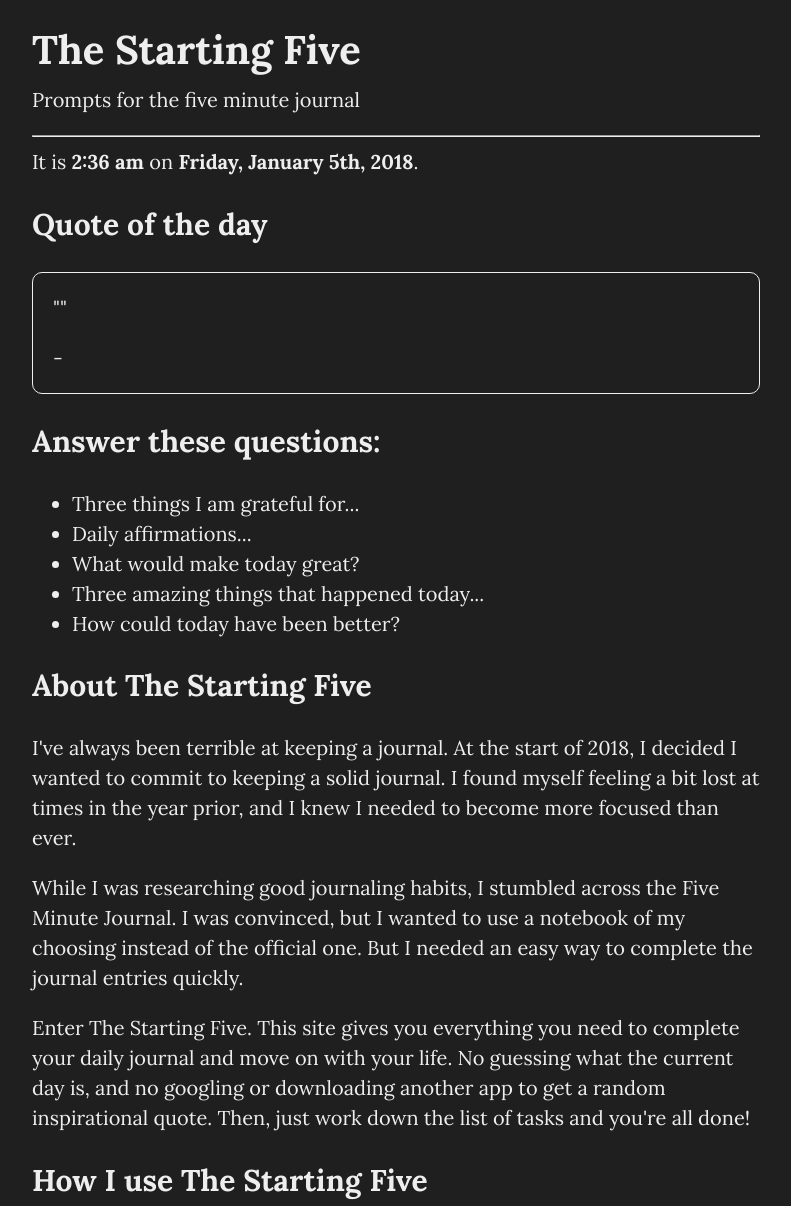
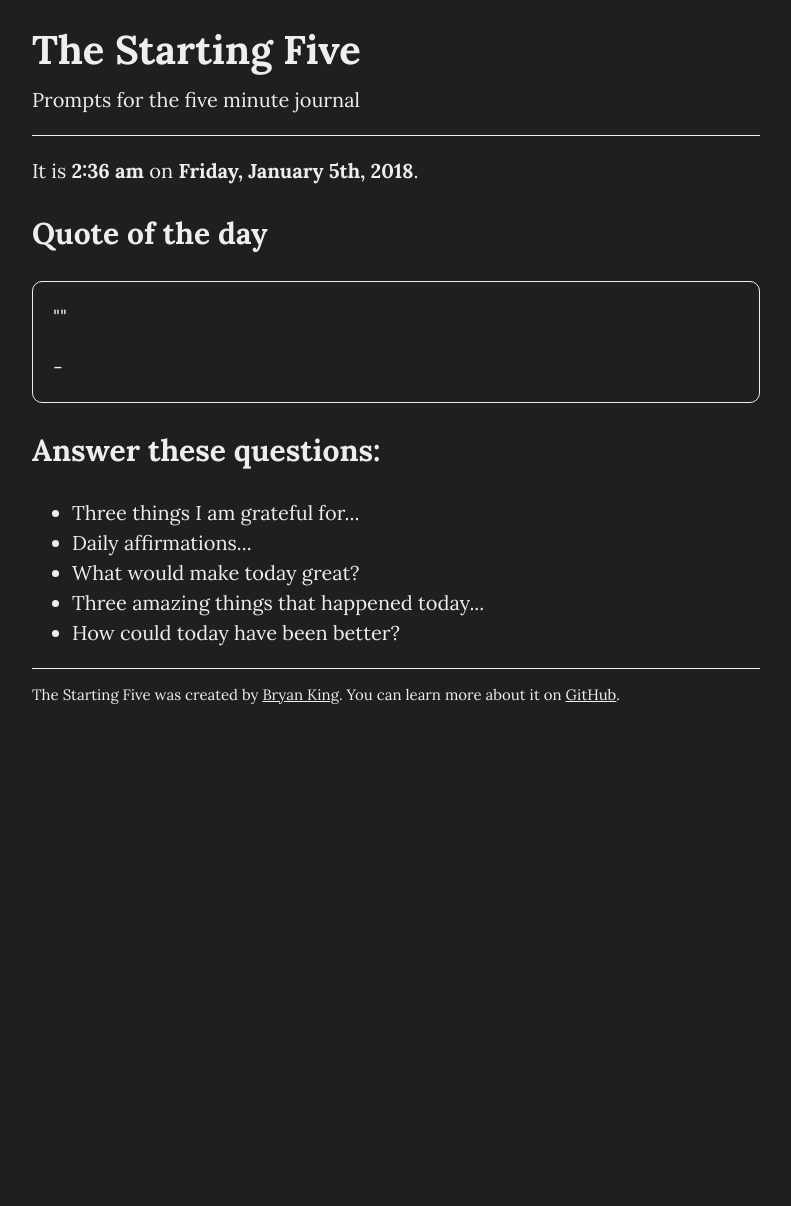
Before and after one commit to boldlybryan/startingfive, a plain HTML site: page index.html in a window 1280 px wide. Shown: the top 1206 px of the page, without its empty margins (244-1035 px from the left). After the commit the page ends 800 px from the top, so only its background shows below. Drawn offline with nearby package versions, Linux system fonts and the light colour scheme.

Commit message:
Added proper header/footer plus addt'l info

```diff
--- a/index.html
+++ b/index.html
@@ -9,14 +9,15 @@
   <link href="https://fonts.googleapis.com/css?family=Lora:400,400i,700" rel="stylesheet">
 </head>
 <body>
-  <h1>The Starting Five</h1>
-  <p>Prompts for the five minute journal</p>
-  <hr>
+  <header>
+    <h1>The Starting Five</h1>
+    <p>Prompts for the five minute journal</p>
+  </header>
   <p>It is <b class="time"></b> on <b class="date"></b>.</p>
   <h2>Quote of the day</h2>
   <div class="quote">
     <p>"<span class="content"></span>"</p>
-    <span>-<a href="" class="source"></a></span>
+    <span>- <a href="" class="source"></a></span>
   </div>
   <h2>Answer these questions:</h2>
   <ul>
@@ -26,14 +27,9 @@
     <li>Three amazing things that happened today...</li>
     <li>How could today have been better?</li>
   </ul>
-  <h2>About The Starting Five</h2>
-  <p>I've always been terrible at keeping a journal. At the start of 2018, I decided I wanted to commit to keeping a solid journal. I found myself feeling a bit lost at times in the year prior, and I knew I needed to become more focused than ever.</p>
-  <p>While I was researching good journaling habits, I stumbled across the Five Minute Journal. I was convinced, but I wanted to use a notebook of my choosing instead of the official one. But I needed an easy way to complete the journal entries quickly.</p>
-  <p>Enter The Starting Five. This site gives you everything you need to complete your daily journal and move on with your life. No guessing what the current day is, and no googling or downloading another app to get a random inspirational quote. Then, just work down the list of tasks and you're all done!</p>
-  <h2>How I use The Starting Five</h2>
-  <p>I use a Hardcover Leuctturm1917 Dot Grid notebook for both my five minute journal and a bullet journal task manager. I also carry Field Notes Brand pocket notebooks everywhere for creating lists, quick notes, etc. while I'm on the go.</p>
-  <p>I start my day by spending 10 minutes getting focused on the day ahead. I open up The Starting Five and enter the date below the previous day's entry. Below that, I copy the quote and spend a few extra seconds reflecting on it. After that, I spend a couple of minutes to take inventory of three things I'm grateful for and my daily affirmation. Then, I quickly reference my to-dos and take stock of my state-of-mind to determine what would make the day ahead great. During this time, I'll also check to see if I have any appointments or well-wishes to give before moving on with my day.</p>
-  <p>At the end of the day, I revisit my journal and look back on my wins of the day, as well as something that would've made the day better. Also, I flip through my Field Notes to make sure everything makes that needs to get back into my main journal gets there. This process works well for me, and if anything changes I'll be sure to update it here.</p>
+  <footer>
+    <p>The Starting Five was created by <a href="https://brykng.com">Bryan King</a>. You can learn more about it on <a href="https://github.com/brykng/startingfive">GitHub</a>.</p>
+  </footer>
   <style>
     * {
       box-sizing: border-box;
@@ -41,13 +37,18 @@
 
     body {
       font-family: "Lora", Georgia, sans-serif;
-      font-size: 20px;
+      font-size: 16px;
       background-color: #1f1f1f;
       color: #eee;
       max-width: 768px;
       margin: 0 auto;
       padding: 1em;
       line-height: 1.5;
+    }
+    @media all and (min-width: 768px){
+      body {
+        font-size: 20px;
+      }
     }
 
     h1 {
@@ -65,11 +66,22 @@
       margin-bottom: 1em;
     }
 
-    .source {
+    a {
       margin: 0;
       color: #eee;
-      margin-left: 0.125em;
     }
+
+    header {
+      border-bottom: 1px solid;
+      margin-bottom: 1em;
+    }
+
+    footer {
+      border-top: 1px solid;
+      padding-top: 1em;
+      font-size: 0.75em;
+    }
+
   </style>
   <script src="https://momentjs.com/downloads/moment.js"></script>
   <script src="https://cdnjs.cloudflare.com/ajax/libs/jquery/3.2.1/jquery.min.js"></script>
```
